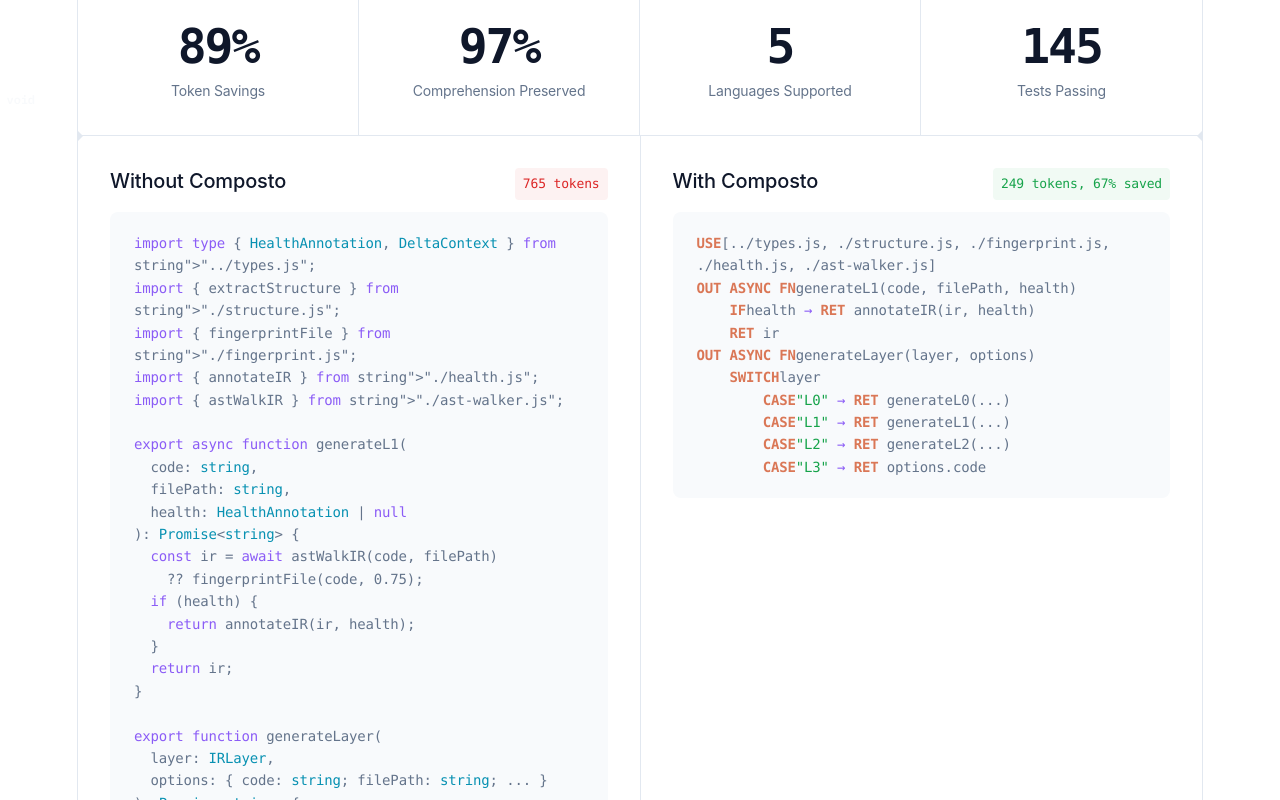
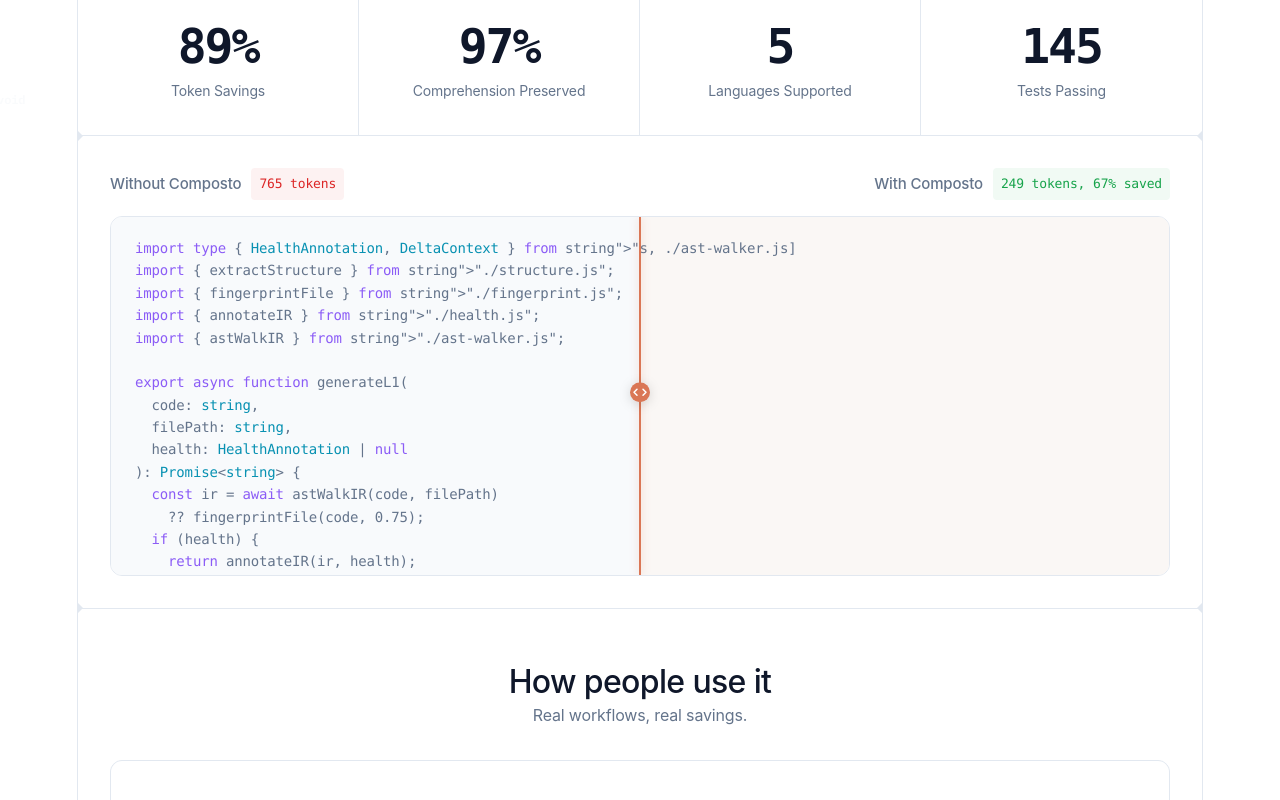
Before and after one commit to mertcanaltin/composto-website, a React (Vite) app: page / in a window 1280 px wide. Shown: the part 640-1440 px from the top of the page. Built offline with nearby package versions, Linux system fonts and the light colour scheme.

Commit message:
feat: before/after code slider with drag handle

```diff
--- a/src/App.tsx
+++ b/src/App.tsx
@@ -1,6 +1,7 @@
 import './App.css'
 import { Logo } from './components/Logo'
 import { CodeBlock } from './components/CodeBlock'
+import { CodeSlider } from './components/CodeSlider'
 import { TokenBackground } from './components/TokenBackground'
 import { LiveDemo } from './components/LiveDemo'
 
@@ -100,23 +101,14 @@
 
       <div className="ticks"></div>
 
-      {/* Before/After Comparison */}
-      <section id="comparison">
-        <div className="code-panel">
-          <div className="panel-header">
-            <h3>Without Composto</h3>
-            <span className="token-badge high">765 tokens</span>
-          </div>
-          <CodeBlock code={RAW_CODE} language="typescript" />
-        </div>
-        <div className="code-panel">
-          <div className="panel-header">
-            <h3>With Composto</h3>
-            <span className="token-badge low">249 tokens, 67% saved</span>
-          </div>
-          <CodeBlock code={IR_CODE} language="ir" />
-        </div>
-      </section>
+      {/* Before/After Slider */}
+      <CodeSlider
+        rawCode={RAW_CODE}
+        irCode={IR_CODE}
+        rawTokens={765}
+        irTokens={249}
+        savings="67%"
+      />
 
       <div className="ticks"></div>
 
--- /dev/null
+++ b/src/components/CodeSlider.css
@@ -0,0 +1,125 @@
+.slider-section {
+  border-top: 1px solid var(--border);
+  padding: 32px;
+
+  @media (max-width: 1024px) {
+    padding: 24px 20px;
+  }
+}
+
+.slider-labels {
+  display: flex;
+  justify-content: space-between;
+  margin-bottom: 16px;
+  gap: 16px;
+}
+
+.slider-label {
+  display: flex;
+  align-items: center;
+  gap: 10px;
+  font-weight: 500;
+  color: var(--text);
+  font-size: 15px;
+  transition: color 0.2s;
+
+  @media (max-width: 640px) {
+    flex-direction: column;
+    align-items: flex-start;
+    gap: 4px;
+    font-size: 13px;
+  }
+}
+
+.slider-label.right {
+  @media (max-width: 640px) {
+    align-items: flex-end;
+  }
+}
+
+.slider-label.active {
+  color: var(--text-h);
+}
+
+.slider-container {
+  position: relative;
+  border-radius: 12px;
+  overflow: hidden;
+  border: 1px solid var(--border);
+  cursor: col-resize;
+  user-select: none;
+  touch-action: none;
+  min-height: 360px;
+
+  @media (max-width: 1024px) {
+    min-height: 280px;
+  }
+}
+
+.slider-layer {
+  position: absolute;
+  top: 0;
+  left: 0;
+  width: 100%;
+  height: 100%;
+}
+
+.slider-layer pre {
+  height: 100%;
+  border-radius: 0;
+  border: none;
+  margin: 0;
+  min-height: 360px;
+
+  @media (max-width: 1024px) {
+    min-height: 280px;
+  }
+}
+
+.raw-layer pre {
+  background: var(--code-bg);
+}
+
+.ir-layer pre {
+  background: #faf7f5;
+}
+
+@media (prefers-color-scheme: dark) {
+  .ir-layer pre {
+    background: #1a1612;
+  }
+}
+
+.slider-handle {
+  position: absolute;
+  top: 0;
+  height: 100%;
+  z-index: 10;
+  transform: translateX(-50%);
+  pointer-events: none;
+}
+
+.slider-line {
+  position: absolute;
+  top: 0;
+  left: 50%;
+  width: 2px;
+  height: 100%;
+  background: #da7756;
+  transform: translateX(-50%);
+  box-shadow: 0 0 8px rgba(218, 119, 86, 0.4);
+}
+
+.slider-grip {
+  position: absolute;
+  top: 50%;
+  left: 50%;
+  transform: translate(-50%, -50%);
+  pointer-events: none;
+  filter: drop-shadow(0 2px 6px rgba(0, 0, 0, 0.15));
+  transition: transform 0.1s;
+}
+
+.slider-container:active .slider-grip {
+  transform: translate(-50%, -50%) scale(1.15);
+}
--- /dev/null
+++ b/src/components/CodeSlider.tsx
@@ -0,0 +1,87 @@
+import { useState, useRef } from 'react'
+import { CodeBlock } from './CodeBlock'
+import './CodeSlider.css'
+
+interface Props {
+  rawCode: string
+  irCode: string
+  rawTokens: number
+  irTokens: number
+  savings: string
+}
+
+export function CodeSlider({ rawCode, irCode, rawTokens, irTokens, savings }: Props) {
+  const [position, setPosition] = useState(50)
+  const containerRef = useRef<HTMLDivElement>(null)
+  const dragging = useRef(false)
+
+  function updatePosition(clientX: number) {
+    if (!containerRef.current) return
+    const rect = containerRef.current.getBoundingClientRect()
+    const x = clientX - rect.left
+    const pct = Math.max(5, Math.min(95, (x / rect.width) * 100))
+    setPosition(pct)
+  }
+
+  function onPointerDown(e: React.PointerEvent) {
+    dragging.current = true
+    updatePosition(e.clientX)
+    ;(e.target as HTMLElement).setPointerCapture(e.pointerId)
+  }
+
+  function onPointerMove(e: React.PointerEvent) {
+    if (!dragging.current) return
+    updatePosition(e.clientX)
+  }
+
+  function onPointerUp() {
+    dragging.current = false
+  }
+
+  const isMoreRaw = position > 50
+  const isMoreIR = position < 50
+
+  return (
+    <div className="slider-section">
+      <div className="slider-labels">
+        <div className={`slider-label ${isMoreRaw ? 'active' : ''}`}>
+          <span>Without Composto</span>
+          <span className="token-badge high">{rawTokens} tokens</span>
+        </div>
+        <div className={`slider-label right ${isMoreIR ? 'active' : ''}`}>
+          <span>With Composto</span>
+          <span className="token-badge low">{irTokens} tokens, {savings} saved</span>
+        </div>
+      </div>
+      <div
+        ref={containerRef}
+        className="slider-container"
+        onPointerDown={onPointerDown}
+        onPointerMove={onPointerMove}
+        onPointerUp={onPointerUp}
+      >
+        {/* Raw code layer (full width, clipped) */}
+        <div className="slider-layer raw-layer" style={{ clipPath: `inset(0 ${100 - position}% 0 0)` }}>
+          <CodeBlock code={rawCode} language="typescript" />
+        </div>
+
+        {/* IR code layer (full width, clipped) */}
+        <div className="slider-layer ir-layer" style={{ clipPath: `inset(0 0 0 ${position}%)` }}>
+          <CodeBlock code={irCode} language="ir" />
+        </div>
+
+        {/* Slider handle */}
+        <div className="slider-handle" style={{ left: `${position}%` }}>
+          <div className="slider-line" />
+          <div className="slider-grip">
+            <svg width="20" height="20" viewBox="0 0 20 20" fill="none">
+              <circle cx="10" cy="10" r="10" fill="#da7756" />
+              <path d="M7 7L4 10L7 13" stroke="#fff" strokeWidth="1.5" strokeLinecap="round" strokeLinejoin="round" />
+              <path d="M13 7L16 10L13 13" stroke="#fff" strokeWidth="1.5" strokeLinecap="round" strokeLinejoin="round" />
+            </svg>
+          </div>
+        </div>
+      </div>
+    </div>
+  )
+}
```
